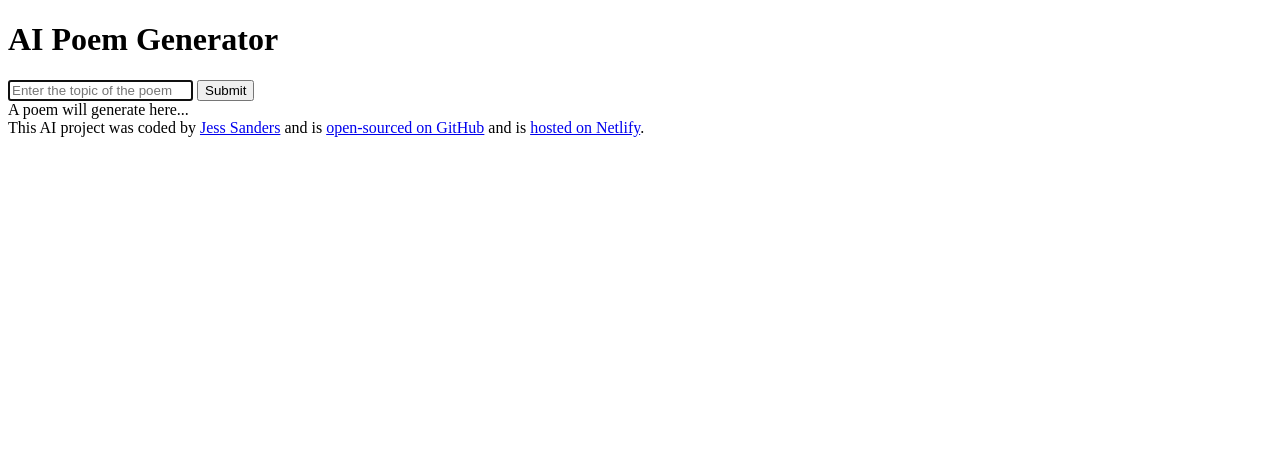
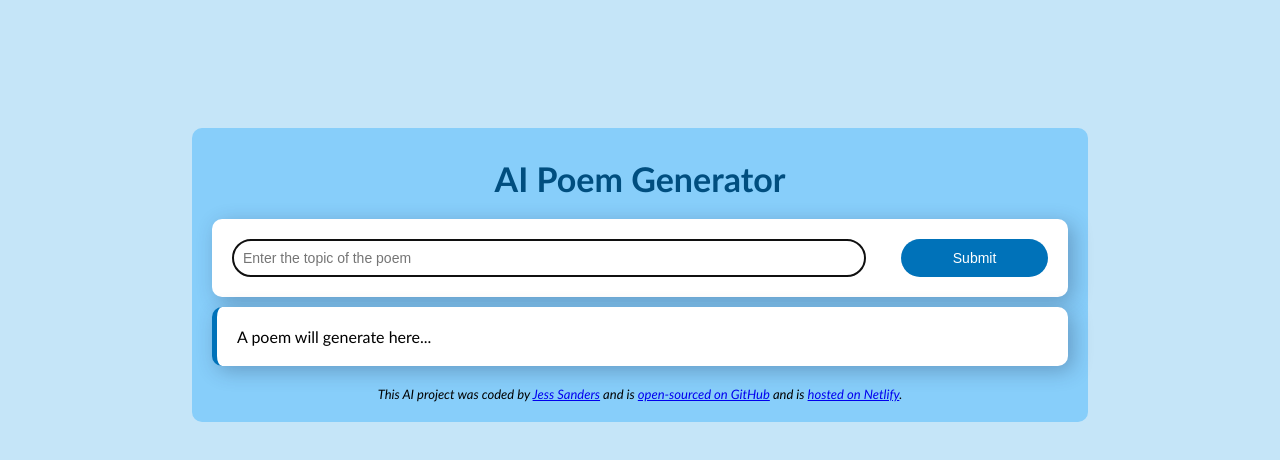
Before and after one commit to jesssanders/AI-Poem-Generator, a plain HTML site: page index.html in a window 1280 px wide. Drawn offline with Linux system fonts and the light colour scheme.

Commit message:
added css

```diff
--- a/index.html
+++ b/index.html
@@ -7,6 +7,7 @@
     <title>AI Poem Generator</title>
   </head>
   <body>
+    <div class="container">
       <header>
         <h1>AI Poem Generator</h1>
       </header>
@@ -18,14 +19,17 @@
             autofocus
             autocomplete="off"
             placeholder="Enter the topic of the poem"
+            class="search-bar"
           />
-        <input type="submit" />
+          <input type="submit" class="search-button" />
         </form>
-      <div id="poem">A poem will generate here...</div>
+        <div id="poem" class="poem-container">A poem will generate here...</div>
       </main>
       <footer>
         This AI project was coded by
-      <a href="https://github.com/jesssanders" target="_blank">Jess Sanders</a>
+        <a href="https://github.com/jesssanders" target="_blank"
+          >Jess Sanders</a
+        >
         and is
         <a
           href="https://github.com/jesssanders/AI-Poem-Generator"
@@ -38,6 +42,7 @@
           >hosted on Netlify</a
         >.
       </footer>
+    </div>
     <script src="script.js"></script>
   </body>
 </html>
--- a/styles.css
+++ b/styles.css
@@ -0,0 +1,73 @@
+body {
+  background-color: rgb(197, 229, 248);
+  font-family: "Trebuchet MS", "Lucida Sans Unicode", "Lucida Grande",
+    "Lucida Sans", Arial, sans-serif;
+  max-width: 70%;
+  justify-self: center;
+  margin: 10% auto;
+  font-size: 16px;
+}
+
+.container {
+  background-color: lightskyblue;
+  border-radius: 10px;
+  padding: 20px;
+  min-width: 450px;
+}
+
+header {
+  margin-bottom: 20px;
+}
+
+h1 {
+  text-align: center;
+  font-weight: 800;
+  font-size: 34px;
+  margin: 10px 0;
+  color: #004e7f;
+}
+
+footer {
+  text-align: center;
+  margin-top: 20px;
+  font-size: 13px;
+  font-style: italic;
+}
+
+form {
+  border-radius: 10px;
+  padding: 20px;
+  background-color: white;
+  margin-bottom: 10px;
+  box-shadow: 5px 5px 20px rgb(27 43 79 / 30%);
+  display: flex;
+  justify-content: space-between;
+}
+
+.search-bar {
+  width: 75%;
+  border-radius: 20px;
+  padding: 10px;
+  border: 0.5px solid gray;
+  min-width: 220px;
+  font-size: 14px;
+}
+
+.search-button {
+  width: 18%;
+  border: none;
+  border-radius: 20px;
+  padding: 10px;
+  background-color: rgb(0, 114, 185);
+  color: white;
+  min-width: 80px;
+  font-size: 14px;
+}
+
+.poem-container {
+  border-radius: 10px;
+  padding: 20px;
+  background-color: white;
+  border-left: 5px solid rgb(0, 114, 185);
+  box-shadow: 5px 5px 20px rgb(27 43 79 / 30%);
+}
```
Lines whose indentation alone changed are shown as unchanged.
